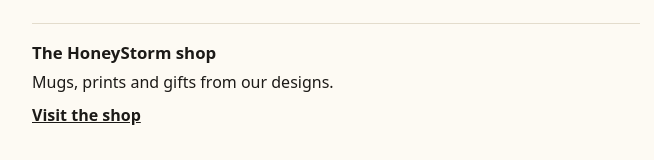
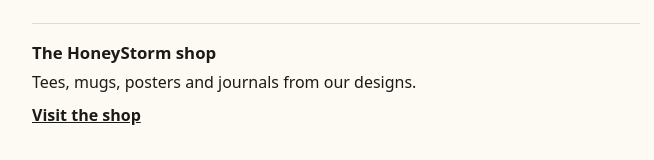
Before and after one commit to ptk-studio/honeystorm-www, a plain HTML site: page HoneyStormQuiz/index.html in a window 1280 px wide. Shown: the part 320-480 px from the top of the page, without its empty margins (304-958 px from the left). Drawn offline with Linux system fonts and the light colour scheme.

Commit message:
HoneyStormQuiz: the shop line matches what the shop lists (tees, mugs, posters, journals)
Co-Authored-By: Claude Opus 5.5 <noreply@anthropic.com>
Claude-Session: https://claude.ai/code/session_01YRbcezSetQLK3kSnpSZd2d

```diff
--- a/HoneyStormQuiz/index.html
+++ b/HoneyStormQuiz/index.html
@@ -39,7 +39,7 @@ footer{margin-top:2.5rem;padding-top:1rem;border-top:1px solid var(--line);font-
 <p class="disclosure">As an Amazon Associate I earn from qualifying purchases.</p>
 <ul class="books">
 <li class="book"><div><h2>Word Wiz Jumbo Word Search</h2><p>A big book of large-print word searches.</p><p class="actions"><a class="store" href="https://www.amazon.com/dp/B0HRRF1TXY?tag=ptkquiz-20" data-product="book-word-wiz" rel="sponsored nofollow noopener" target="_blank">See it on Amazon</a></p></div></li>
-<li class="book"><div><h2>The HoneyStorm shop</h2><p>Mugs, prints and gifts from our designs.</p><p class="actions"><a class="store" href="https://api.88eggs.com/go/hs-popup-store?src=yt" data-product="hs-popup-store" rel="noopener" target="_blank">Visit the shop</a></p></div></li>
+<li class="book"><div><h2>The HoneyStorm shop</h2><p>Tees, mugs, posters and journals from our designs.</p><p class="actions"><a class="store" href="https://api.88eggs.com/go/hs-popup-store?src=yt" data-product="hs-popup-store" rel="noopener" target="_blank">Visit the shop</a></p></div></li>
 </ul>
 <footer><a href="/privacy/">Privacy</a></footer>
 </main></body></html>
```
